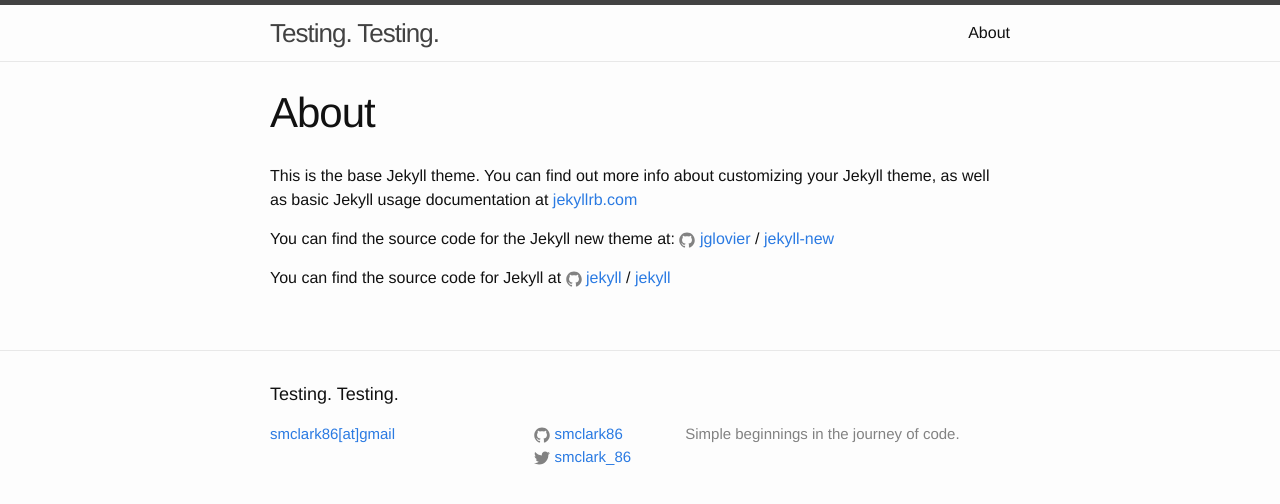
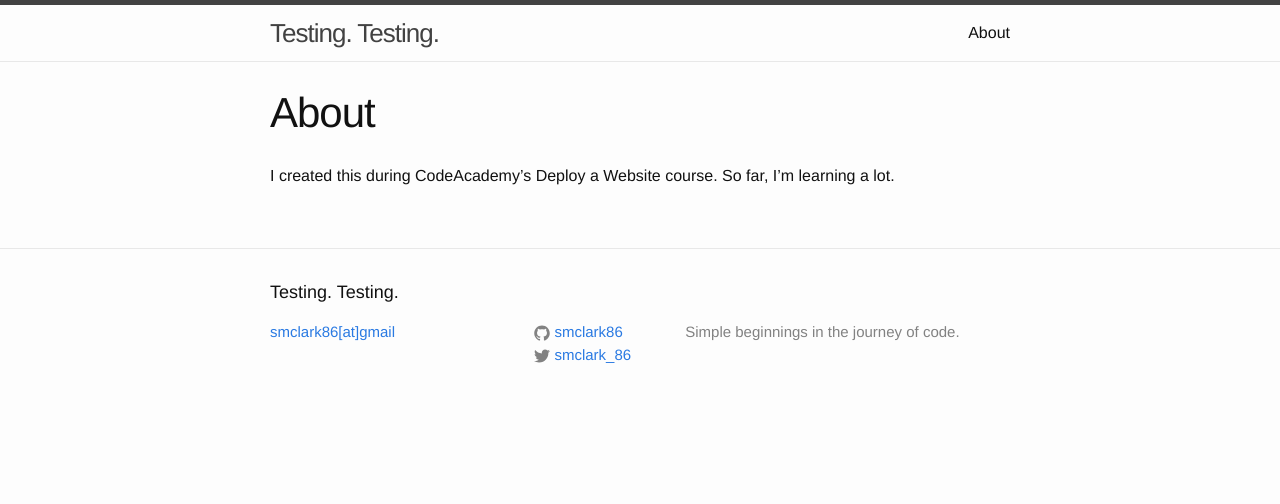
Before and after one commit to smclark86/smclark86.github.io, a Jekyll site: the page built from about.md, in a window 1280 px wide. Shown: the top 504 px of the page. Built offline with Jekyll 4.4.1, drawn with Linux system fonts in a browser that asks for light colours.

Commit message:
Update ABOUT

```diff
--- a/about.md
+++ b/about.md
@@ -4,12 +4,4 @@ title: About
 permalink: /about/
 ---
 
-This is the base Jekyll theme. You can find out more info about customizing your Jekyll theme, as well as basic Jekyll usage documentation at [jekyllrb.com](http://jekyllrb.com/)
-
-You can find the source code for the Jekyll new theme at:
-{% include icon-github.html username="jglovier" %} /
-[jekyll-new](https://github.com/jglovier/jekyll-new)
-
-You can find the source code for Jekyll at
-{% include icon-github.html username="jekyll" %} /
-[jekyll](https://github.com/jekyll/jekyll)
+I created this during CodeAcademy's Deploy a Website course. So far, I'm learning a lot.
```
